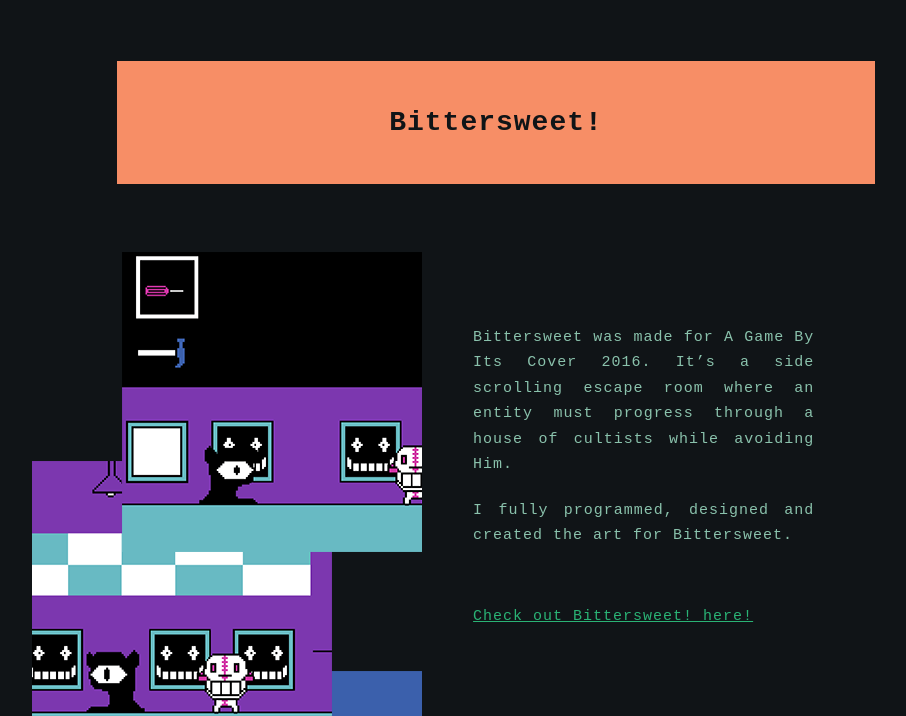
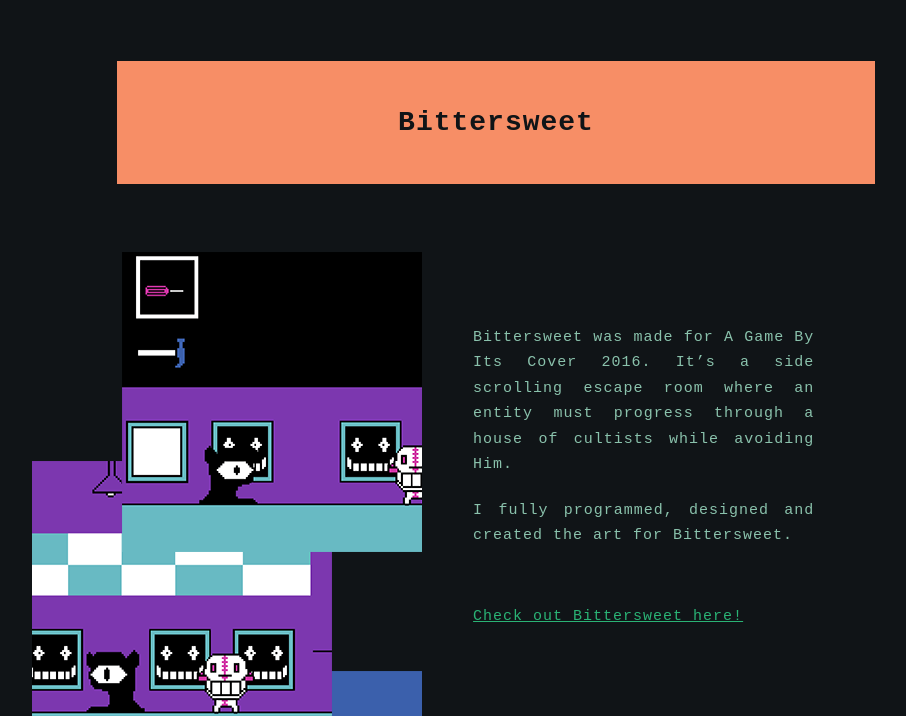
Before and after one commit to Keziaa/keziaa.github.io, a Jekyll site: the page built from bittersweet.markdown, in a window 1280 px wide. Shown: the part 186-902 px from the top of the page, without its empty margins (144-1050 px from the left). Built offline with Jekyll 4.4.1, drawn with Linux system fonts in a browser that asks for light colours.

```diff
--- a/bittersweet.markdown
+++ b/bittersweet.markdown
@@ -1,6 +1,6 @@
 ---
 layout: game
-title: Bittersweet!
+title: Bittersweet
 permalink: /bittersweet/
 date:
 image1: /images/img_bittersweet1.png
```
